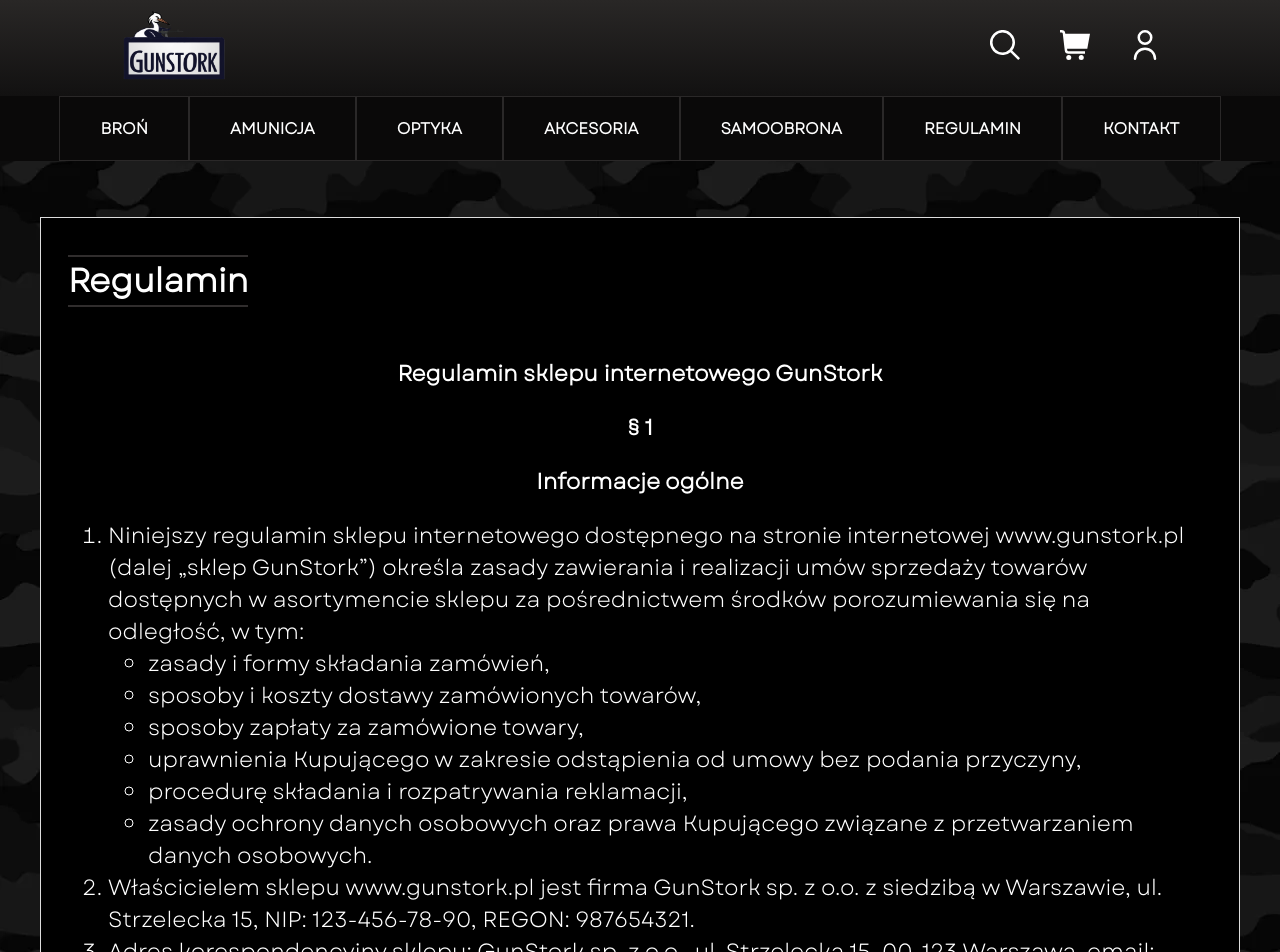
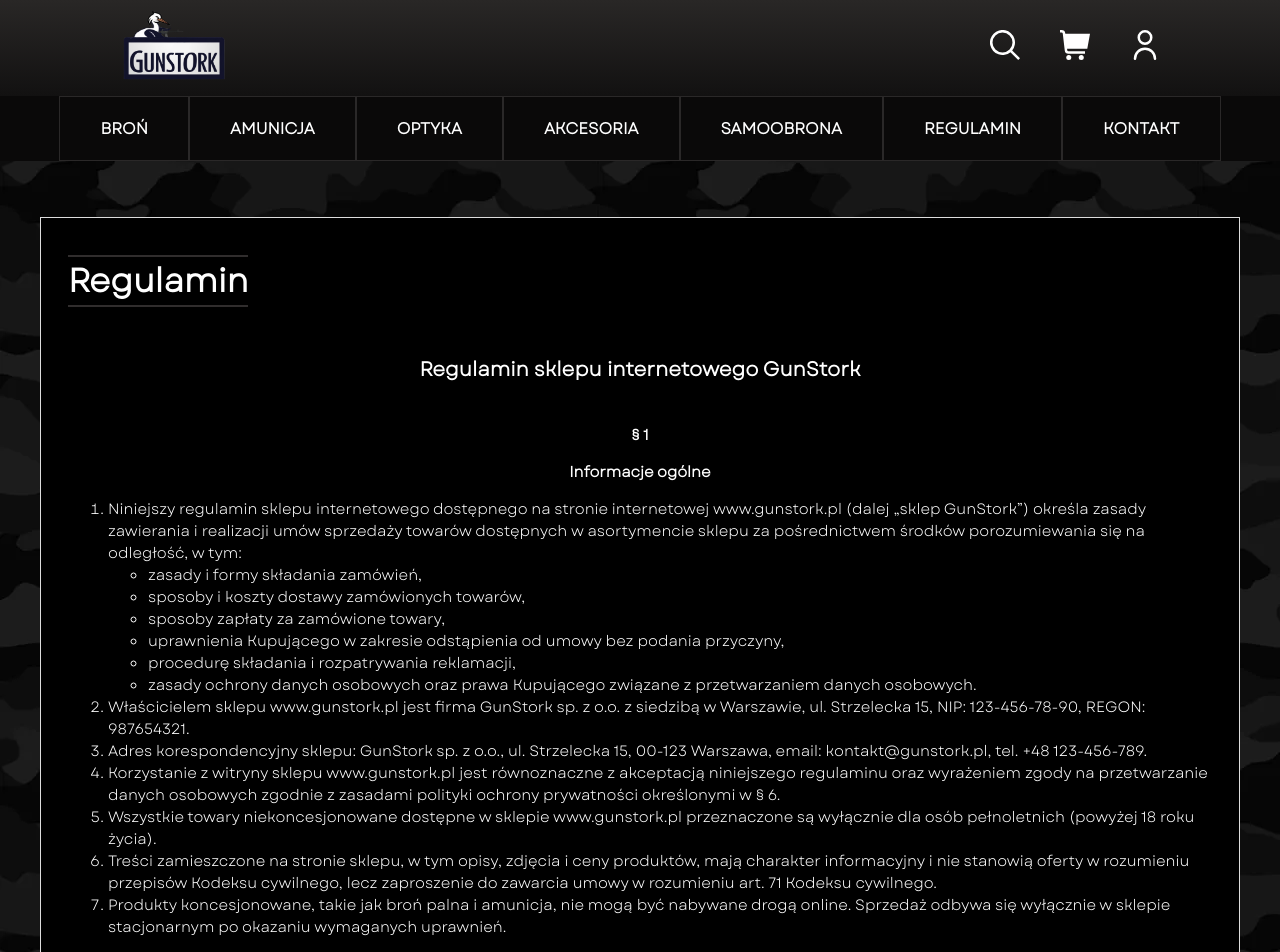
Before and after one commit to BocianRocky/GunStork, a React (Create React App) app in the folder gunstork-frontend/: page /regulamin in a window 1280 px wide. Shown: the top 952 px of the page. Built offline with nearby package versions, Linux system fonts and the light colour scheme.

Commit message:
create Statute.css

```diff
--- a/gunstork-frontend/src/styles/Statute.css
+++ b/gunstork-frontend/src/styles/Statute.css
@@ -16,3 +16,15 @@
     border-top: 2px solid rgb(48, 45, 45);
     border-bottom: 2px solid rgb(48, 45, 45);
 }
+
+.statute-text{
+    font-size: 20px;
+}
+
+.statute-text .statute-main{
+    margin-top: 40px;
+    font-size: 15px;
+}
+.statute-main .section{
+    margin-top: 30px;
+}
```
